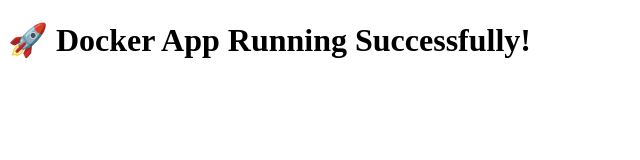
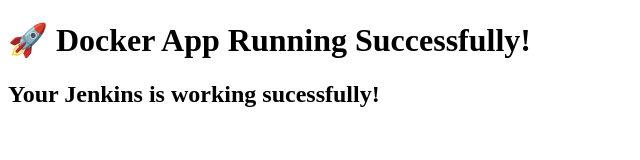
Before and after one commit to theluyashwanth-hub/my-docker-app, a website: page public/index.html in a window 1280 px wide. Shown: the whole page, without its empty margins (0-640 px from the left). Drawn offline with Linux system fonts and the light colour scheme.

Commit message:
Add success message for Jenkins in index.html

```diff
--- a/public/index.html
+++ b/public/index.html
@@ -5,5 +5,6 @@
 </head>
 <body>
   <h1>🚀 Docker App Running Successfully!</h1>
+  <h2>Your Jenkins is working sucessfully!</h2>
 </body>
 </html>
```
